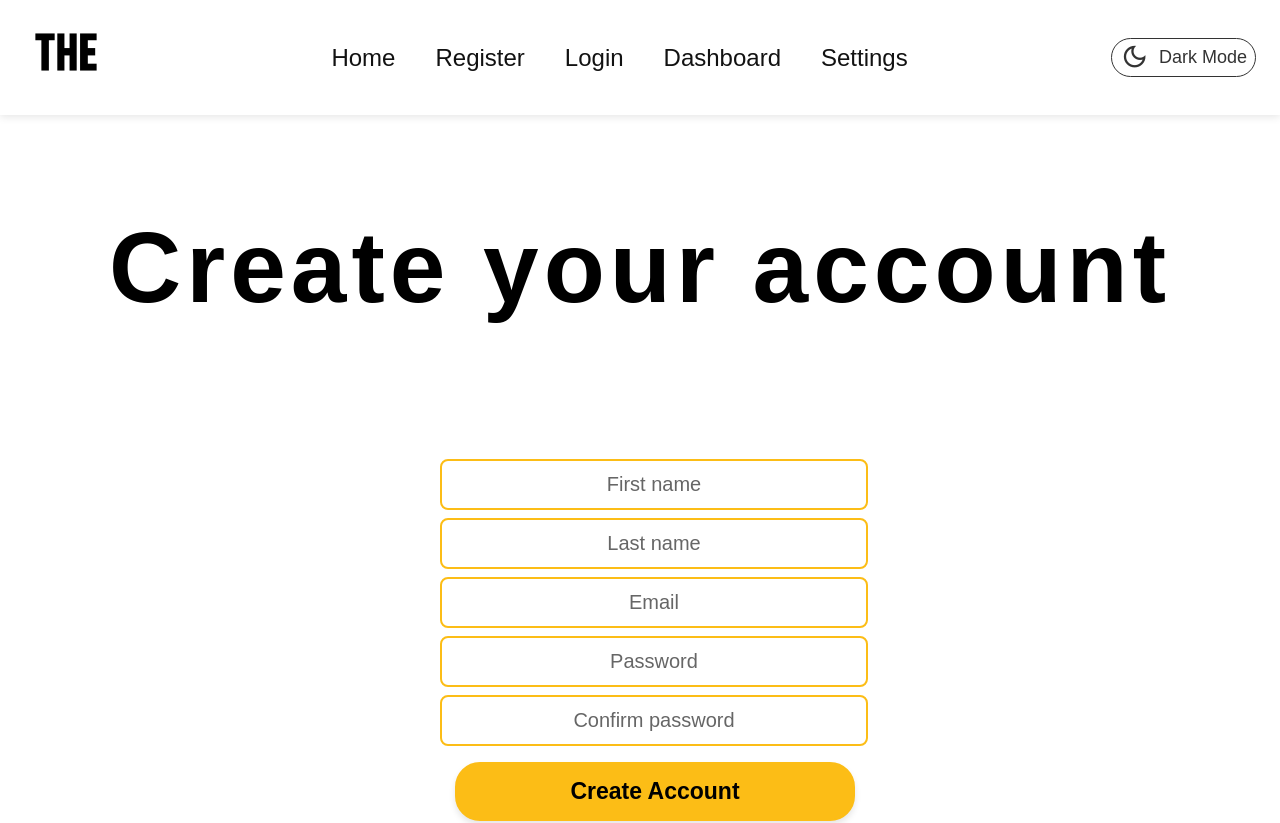
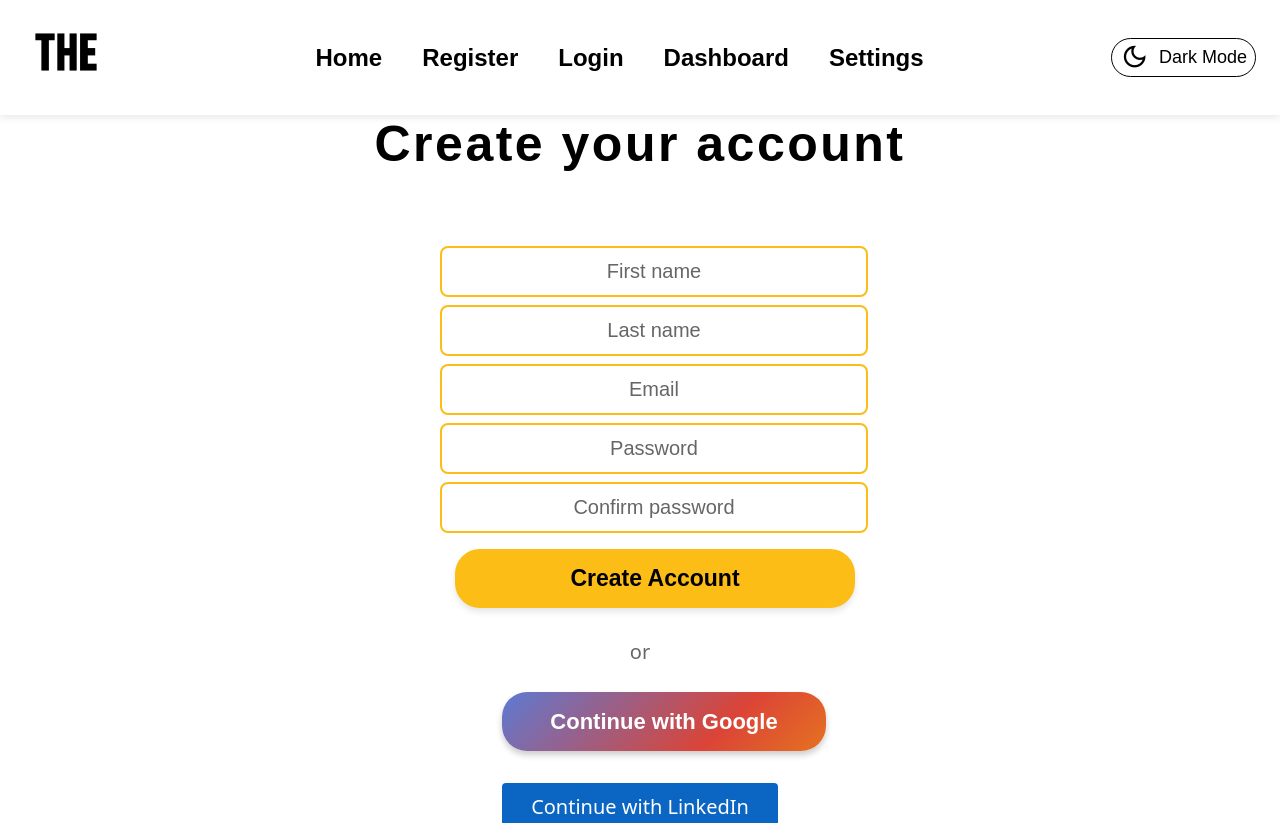
Before and after one commit to mariaangelps/490_The_Team, a React (Vite) app in the folder frontend/: page /register in a window 1280 px wide. Shown: the top 823 px of the page. Built offline with nearby package versions, Linux system fonts and the light colour scheme; no server answers; a web font is replaced by a local one.

Commit message:
UC-023: Profile basic info backend route + styling fixes

```diff
--- a/frontend/src/main.css
+++ b/frontend/src/main.css
@@ -1,286 +1,374 @@
-/* main.css */
+/*
+   Global / Theme Variables
+ */
 
-html {
-  scroll-behavior: smooth;
+   :root {
+    /* brand palette */
+    --accent-color: #fcbd16;
+    --accent-strong: #7c2adf;
+
+    /* light defaults */
+    --bg: #ffffff;
+    --text: #000000;
+    --muted: #6b7280;    /* gray-500 vibes */
+    --border: #d6d6d6;
+    --elev-shadow: 0 2px 8px rgba(0,0,0,0.10);
+
+    /* map to the names your components usan */
+    --bg-color: var(--bg);
+    --text-color: var(--text);
+    --border-color: var(--border);
   }
 
-:root {
-body {
-    /* Use 'rem' for size to ensure all text scales correctly */
-    font-family: 'forma-djr-micro', sans-serif;
-    font-size: 20px; /* Base font size */
-    line-height: 1.6; /* Improve readability for body text */
+  /* dark theme overrides (activas con <body class="theme-dark">) */
+  body.theme-dark {
+    --bg: #121212;
+    --text: #e0e0e0;
+    --muted: #a3a3a3;
+    --border: #333333;
+
+    --bg-color: var(--bg);
+    --text-color: var(--text);
+    --border-color: var(--border);
   }
 
-/* 2. APPLY RODCHENKO TO ALL HEADERS */
-h1, h2, h3, h4, h5, h6 {
-    font-size: 100px;
-    font-family: 'Rodchenko', sans-serif;
-    letter-spacing: 0.05em; /* Optional: Rodchenko often looks better with slight letter spacing */
+  /*
+     Reset & Base
+     */
+
+  html { scroll-behavior: smooth; }
+
+  body {
+    font-family: 'forma-djr-micro', system-ui, -apple-system, Segoe UI, Roboto, Arial, sans-serif;
+    font-size: 20px;
+    line-height: 1.6;
+    color: var(--text-color);
+    background: var(--bg-color);
+    transition: background-color .3s ease, color .3s ease;
+    /* espacio para el nav fijo */
+    padding-top: 84px;
   }
 
+  /* Titulares en Rodchenko, responsivos */
+  h1, h2, h3, h4, h5, h6 {
+    font-family: 'Rodchenko', Impact, Haettenschweiler, 'Arial Narrow Bold', sans-serif;
+    letter-spacing: .05em;
+    margin: 0 0 .5em;
+    color: var(--text-color);
+  }
 
+  /* tamaños fluidos (tope 100px como pediste) */
+  h1 { font-size: clamp(2.4rem, 8vw, 100px); }
+  h2 { font-size: clamp(2rem, 6vw, 72px); }
+  h3 { font-size: clamp(1.6rem, 4.5vw, 48px); }
+  h4 { font-size: clamp(1.4rem, 3.8vw, 36px); }
+  h5 { font-size: clamp(1.2rem, 3vw, 28px); }
+  h6 { font-size: clamp(1.1rem, 2.6vw, 22px); }
+
+  /* tipografía suave */
+  :root {
     color-scheme: light dark;
-  color: rgba(255, 255, 255, 0.87);
-  background-color:transparent;
-
     font-synthesis: none;
     text-rendering: optimizeLegibility;
     -webkit-font-smoothing: antialiased;
     -moz-osx-font-smoothing: grayscale;
   }
 
+  /*
+     Navbar (fijo, glassy)
+   */
+
   .app-nav {
-  /* Layout: Puts items in a row and aligns them vertically */
     display: flex;
-  align-items: center; /* Vertically centers the logo and links */
-  gap: 20px;          /* Space between the logo and links */
-  padding: 12px 24px; /* Vertical and horizontal padding */
+    align-items: center;
+    gap: 20px;
+    padding: 12px 24px;
 
-  /* Fixed positioning */
     position: fixed;
-  top: 0;
-  left: 0;
-  right: 0;
-  z-index: 1000; /* Ensure nav stays above other content */
+    inset: 0 0 auto 0; /* top:0; left:0; right:0 */
+    z-index: 1000;
 
-  /* Appearance: Styles the bar itself */
-  background-color: transparent; /* Semi-transparent background for light theme */
-  backdrop-filter: blur(4px); /* Adds a frosted glass effect */
-  box-shadow: 0 2px 8px rgba(0, 0, 0, 0.1); /* Subtle shadow for depth */
-  margin-bottom: 20px; /* Space separating the nav from page content */
+    background: rgba(255,255,255,0.65);
+    backdrop-filter: blur(4px);
+    box-shadow: var(--elev-shadow);
   }
 
-.app-nav a {
-  /* Styling for the react-router <Link> elements */
-  font-family:"rodchenko", sans-serif;
-  font-size: larger;
-  color: white;
-  text-decoration: none;
-  font-weight: 500;
-  padding: 8px 10px; /* Padding inside the link for a larger click target */
-  border-radius: 4px;
-  transition: background-color 0.2s;
+  body.theme-dark .app-nav {
+    background: rgba(18,18,18,0.90);
   }
 
-/* Target the theme toggle button specifically */
-.app-nav button {
-    /* Base appearance */
-    font-family:"rodchenko", sans-serif;
+  /* links del nav */
+  .app-nav a {
+    font-family: 'Rodchenko', sans-serif;
     font-size: larger;
-    background: transparent; /* Remove default button background */
-    border: 1px solid currentColor; /* Use the text color for a clean border */
-    border-radius: 20px; /* Highly rounded corners (pill shape) */
-    padding: 6px 12px; /* Increase padding for better click area */
-    transition: all 0.2s ease; /* Smooth transitions for hover/theme change */
-
-    /* Ensure icon and text are vertically aligned (already set in JSX but good to reinforce) */
-    display: flex;
-    align-items: center;
-    gap: 10px; /* Slightly more space between text and icon */
-}
-/* --- DARK THEME STYLES --- */
-body.theme-dark .app-nav button {
-    /* Button text/icon color is already inherited from body.theme-dark color */
-    color: #e0e0e0;
-    border-color: #e0e0e0;
-}
-body.theme-dark .app-nav button:hover {
-    background-color: rgba(224, 224, 224, 0.1);
-    border-color: #fcbd16 ;
-}
-
-/* --- LIGHT THEME STYLES --- */
-body.theme-light .app-nav button {
-    /* Button text/icon color is already inherited from body.theme-light color */
-    color: #333333;
-    border-color: #333333;
-}
-body.theme-light .app-nav button:hover {
-    background-color: rgba(51, 51, 51, 0.05); /* Very slight dark background highlight */
-    border-color: #7c2ADF;
+    color: var(--text-color);
+    text-decoration: none;
+    font-weight: 600;
+    padding: 8px 10px;
+    border-radius: 8px;
+    transition: background-color .2s ease, color .2s ease;
   }
 
   .app-nav a:hover {
-  background-color: #fcbd16; /* Subtle highlight on hover */
-}
-/* main.css or index.css */
-
-/* --- Base Styles (Ensures smooth transitions) --- */
-/* Apply this to the element that changes color, usually the body or root */
-body {
-    transition: background-color 0.3s ease, color 0.3s ease;
-    padding-top: 84px; /* Add padding to account for fixed nav (nav height + padding) */
+    background-color: var(--accent-color);
+    color: #111;
   }
 
-/* --- LIGHT THEME STYLES (Default) --- */
-body.theme-light {
-    /* Main background color for light mode */
-    background-color: #ffffff;
-    /* Main text color for light mode */
-    color: #000000;
+  /* botón de tema del nav */
+  .app-nav button {
+    font-family: 'Rodchenko', sans-serif;
+    font-size: larger;
+    margin-left: auto;
+    background: transparent;
+    color: var(--text-color);
+    border: 1px solid currentColor;
+    border-radius: 20px;
+    padding: 6px 12px;
+    display: flex;
+    align-items: center;
+    gap: 10px;
+    transition: background-color .2s ease, border-color .2s ease, color .2s ease;
   }
 
-/* Example: Styling the nav bar links in light mode */
-body.theme-light a {
-    color: #121212;
-}
-body.theme-light a:hover {
-    color: #121212;
+  .app-nav button:hover {
+    background-color: rgba(124,42,223,0.08);
+    border-color: var(--accent-strong);
+    color: var(--accent-strong);
   }
 
-/* --- DARK THEME STYLES --- */
-body.theme-dark {
-    /* Main background color for dark mode */
-    background-color: #121212;
-    /* Main text color for dark mode */
-    color: #e0e0e0;
+  /*
+     CTA / Buttons
+ */
+
+  .cta-group {
+    display: flex;
+    justify-content: center;
+    align-items: center;
+    gap: 20px;
+    min-height: 100vh;
+    scroll-margin-top: 80px;
   }
 
-/* Dark theme nav background */
-body.theme-dark .app-nav {
-    background-color: rgba(18, 18, 18, 0.95);
+  .cta-button {
+    font-size: 1.15em;
+    padding: 14px 30px;
+    border-radius: 25px;
+    text-decoration: none;
+    transition: all .2s ease;
+    border: 2px solid transparent;
   }
 
-/* Example: Styling the nav bar links in dark mode */
-body.theme-dark a {
-    color: #bbbbbb;
+  /* Primary CTA */
+  body.theme-light .cta-button.primary {
+    background-color: var(--accent-color);
+    color: #000;
+    border-color: var(--accent-color);
   }
-body.theme-dark a:hover {
-    color: #121212;
+  body.theme-light .cta-button.primary:hover {
+    background-color: var(--accent-strong);
+    border-color: var(--accent-strong);
+    color: #fff;
+    transform: translateY(-2px);
+    box-shadow: 0 4px 8px rgba(0,0,0,.20);
   }
 
-/* main stylizations */
-
-/* --- CTA BUTTON GROUP STYLES --- */
-
-/* Group container for centering and spacing */
-.cta-group {
-    display: flex;
-    justify-content: center; /* Center the buttons horizontally */
-    align-items: center; /* Center vertically within the container */
-    gap: 20px; /* Space between the two buttons */
-    min-height: 100vh; /* Make container take full viewport height */
-    scroll-margin-top: 80px; /* Ensures proper scroll position accounting for nav bar */
+  body.theme-dark .cta-button.primary {
+    background-color: var(--accent-color);
+    color: #fff;
+    border-color: var(--accent-color);
+  }
+  body.theme-dark .cta-button.primary:hover {
+    background-color: var(--accent-strong);
+    border-color: var(--accent-strong);
+    transform: translateY(-2px);
+    box-shadow: 0 4px 12px rgba(255,255,255,.10);
   }
 
-/* Base style for all CTA links/buttons */
-.cta-button {
-    /* (Styles inherited from previous steps, like padding, font-size, etc.) */
-    font-size: 1.15em;
-    padding: 14px 30px;
-    border-radius: 8px;
-    text-decoration: none;
-    transition: all 0.2s ease;
-    border: 2px solid transparent; /* Prepare for border style */
+  /* Secondary CTA (outline) */
+  body.theme-light .cta-button.secondary {
+    background: transparent;
+    color: var(--accent-color);
+    border-color: var(--accent-color);
+  }
+  body.theme-light .cta-button.secondary:hover {
+    background-color: rgba(124,42,223,0.05);
+    color: var(--accent-strong);
+    border-color: var(--accent-strong);
+    transform: translateY(-2px);
   }
 
-/* --- SCROLL BUTTON STYLING --- */
+  body.theme-dark .cta-button.secondary {
+    background: transparent;
+    color: #d24bb9;
+    border-color: #d24bb9;
+  }
+  body.theme-dark .cta-button.secondary:hover {
+    background-color: rgba(124,42,223,0.10);
+    color: var(--accent-strong);
+    border-color: var(--accent-strong);
+    transform: translateY(-2px);
+  }
 
+  /* Scroll pill button */
   .scroll-button {
-  /* Primary styles */
-  background-color: #FCBD16; /* Primary blue color */
+    background-color: var(--accent-color);
     padding: 12px 28px;
     font-size: 1.1em;
     font-weight: 600;
     border: none;
-  border-radius: 25px; /* Pill shape */
-  box-shadow: 0 4px 6px rgba(0, 0, 0, 0.1);
-  transition: all 0.3s ease;
-
-  /* Override default button focus style */
+    border-radius: 25px;
+    box-shadow: 0 4px 6px rgba(0,0,0,.10);
+    transition: all .3s ease;
     outline: none;
-
-  /* Flexbox layout for button content */
     display: flex;
     align-items: center;
     gap: 8px;
+    color: #000;
+  }
+  body.theme-dark .scroll-button { color: #fff; }
+
+  .scroll-button:hover {
+    background-color: var(--accent-strong);
+    transform: translateY(-2px);
+    color: #fff;
+    box-shadow: 0 6px 10px rgba(0,0,0,.20);
   }
 
-/* Theme-specific styles for the scroll button */
-body.theme-light .scroll-button {
-  color: #000000;
+  /*
+     Forms (Profile / Employment)
+   */
+
+  .form-shell {
+    max-width: 760px;
+    margin: 0 auto;
+    padding: 0 16px;
   }
 
-body.theme-light .scroll-button .material-symbols-outlined {
-  color: black;
+  .form-row { margin-bottom: 14px; }
+
+  .label {
+    display: block;
+    font-size: 13px;
+    margin-bottom: 6px;
+    color: inherit;
   }
 
-body.theme-dark .scroll-button {
-  color: #ffffff;
+  /* Inputs base */
+  input, select, textarea {
+    width: 100%;
+    border-radius: 12px;
+    padding: 10px 12px;
+    font-size: 14px;
+    border: 1px solid var(--border-color);
+    background: var(--bg-color);
+    color: var(--text-color);
+    outline: none;
+    transition: box-shadow .2s ease, border-color .2s ease, background-color .2s ease, color .2s ease;
+  }
+  input[type="checkbox"] {
+    width: 18px;
+    height: 18px;
+    accent-color: var(--accent-color); /* amarillo o morado en tu tema */
+    cursor: pointer;
   }
 
-body.theme-dark .scroll-button .material-symbols-outlined {
-  color: #ffffff;
+  input::placeholder, textarea::placeholder { color: #9aa0a6; }
+
+  input:focus, select:focus, textarea:focus {
+    border-color: var(--accent-strong);
+    box-shadow: 0 0 0 4px rgba(124,42,223,.12);
   }
 
-/* Add a separate style for the hover effect */
-.scroll-button:hover {
-  background-color: #7c2adf; /* Slightly darker blue on hover */
-  transform: translateY(-2px); /* Lifts the button slightly */
-  color:white;
-  box-shadow: 0 6px 10px rgba(0, 0, 0, 0.2); /* More pronounced shadow */
+  /* helpers */
+  .helper-error {
+    margin-top: 6px;
+    font-size: 12px;
+    color: #d93025;
+  }
+  .counter {
+    font-size: 12px;
+    color: var(--muted);
+    margin: 6px 0 12px;
   }
 
+  /* Buttons global (para tus <Button /> custom) */
+  .btn {
+    display: inline-flex;
+    align-items: center;
+    justify-content: center;
+    gap: 8px;
+    padding: 10px 16px;
+    border-radius: 25px;
+    font-weight: 600;
+    font-size: 14px;
+    border: 2px solid transparent;
+    cursor: pointer;
+    transition: transform .15s ease, box-shadow .2s ease, background-color .2s ease, color .2s ease, border-color .2s ease;
+  }
+  .btn:disabled { opacity: .6; cursor: not-allowed; }
 
-/* --- PRIMARY BUTTON (Create Account) --- */
-
-/* Light Theme Primary (Solid color) */
-body.theme-light .cta-button.primary {
-    background-color: #fcbd16;
-    color: black;
-    border-color: #fcbd16;
-    border-radius: 25px;
+  .btn-primary {
+    background-color: var(--accent-color);
+    color: #000;
+    border-color: var(--accent-color);
   }
-body.theme-light .cta-button.primary:hover {
-    background-color: #7c2adf;
-    color: white;
-    border-color: #7c2adf;
-    transform: translateY(-2px);
-    box-shadow: 0 4px 8px rgba(0, 0, 0, 0.2);
+  .btn-primary:hover {
+    background-color: var(--accent-strong);
+    border-color: var(--accent-strong);
+    color: #fff;
+    transform: translateY(-1px);
+    box-shadow: 0 6px 10px rgba(0,0,0,.12);
   }
 
-/* Dark Theme Primary (Solid color) */
-body.theme-dark .cta-button.primary {
-    background-color: #fcbd16;
-    color: white;
-    border-color: #fcbd16;
+  .btn-ghost {
+    background: transparent;
+    color: var(--text-color);
+    border-color: var(--border-color);
   }
-body.theme-dark .cta-button.primary:hover {
-    background-color: #7c2adf;
-    border-color: #7c2adf;
-    transform: translateY(-2px);
-    box-shadow: 0 4px 12px rgba(255, 255, 255, 0.1);
+  .btn-ghost:hover {
+    background-color: rgba(124,42,223,.08);
+    border-color: var(--accent-strong);
+    color: var(--accent-strong);
   }
 
-/* --- SECONDARY BUTTON (Log In) --- */
+  /*
+     Cards (si los usas en forms)
+  */
 
-/* Light Theme Secondary (Outline style) */
-body.theme-light .cta-button.secondary {
-    background-color: transparent;
-    color: #fcbd16;
-    border-color: #FCBD16;
-    border-radius: 25px;
-
-}
-body.theme-light .cta-button.secondary:hover {
-    background-color: rgba(0, 123, 255, 0.05); /* Subtle background fill on hover */
-    color:#7c2adf;
-    border-color:#7c2adf;
-    transform: translateY(-2px);
-    box-shadow: 0 4px 12px rgba(255, 255, 255, 0.1);
+  .card {
+    background: var(--bg-color);
+    border: 1px solid var(--border-color);
+    border-radius: 16px;
+    box-shadow: var(--elev-shadow);
   }
 
-/* Dark Theme Secondary (Outline style) */
-body.theme-dark .cta-button.secondary {
-    background-color: transparent;
-    color: #d24bb9;
-    border-color: #d24bb9;
+  .card-header {
+    padding: 16px;
+    border-bottom: 1px solid var(--border-color);
   }
-body.theme-dark .cta-button.secondary:hover {
-    background-color: rgba(100, 181, 246, 0.1); /* Subtle background fill on hover */
+  .card-content { padding: 16px; }
+
+
+
+  body.theme-dark .btn-ghost {
+    color: #d0d0d0;
+    border-color: #444;
+  }
+
+  .btn-ghost:hover {
+    background-color: rgba(124, 42, 223, 0.08);
+    border-color: #7c2adf;
     color: #7c2adf;
-    border-color: #7c2adf;
-    transform: translateY(-2px);
-    box-shadow: 0 4px 12px rgba(255, 255, 255, 0.1);
   }
+
+  .helper-error {
+    margin-top: 6px;
+    font-size: 12px;
+    color: #d93025;
+  }
+
+  .counter {
+    font-size: 12px;
+    color: #777;
+    margin: 6px 0 12px;
+  }
```
Also changed, not shown: frontend/src/main.jsx (+7 -0 lines), 2 other files (tests, documents, lock files or other folders). Lines whose indentation alone changed are shown as unchanged.
